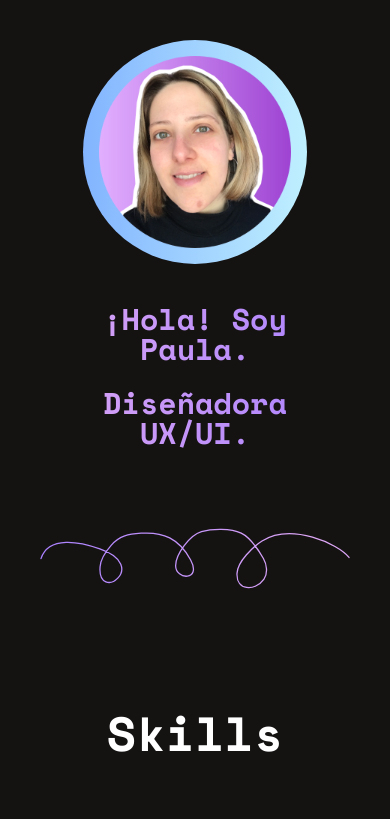
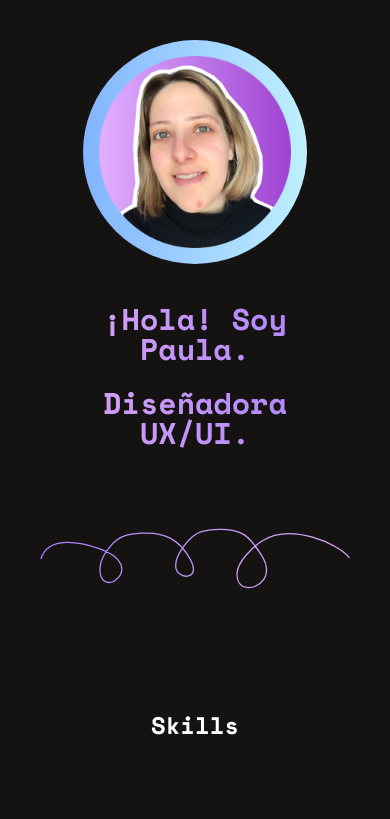
Before and after one commit to SbleitZ/paula-portafolio, a Next.js app: page / in a window 390 px wide. Shown: the top 819 px of the page. Built offline with nearby package versions, Linux system fonts and the light colour scheme.

Commit message:
feat: skills mobile version

```diff
--- a/src/app/components/Skills.tsx
+++ b/src/app/components/Skills.tsx
@@ -12,7 +12,7 @@ const Tags = [
 export default function Skills() {
   return (
     <section className="py-10 font-spaceMono flex items-center justify-center flex-col gap-20">
-      <p className="text-5xl font-bold text-paragraph">Skills</p>
+      <p className="text-2xl lg:text-5xl font-bold text-paragraph">Skills</p>
       <div className="flex justify-center items-center gap-8 flex-wrap max-w-3xl">
         {Tags.map((tag, i) => (
           <Tag key={i} text={tag} />
```
